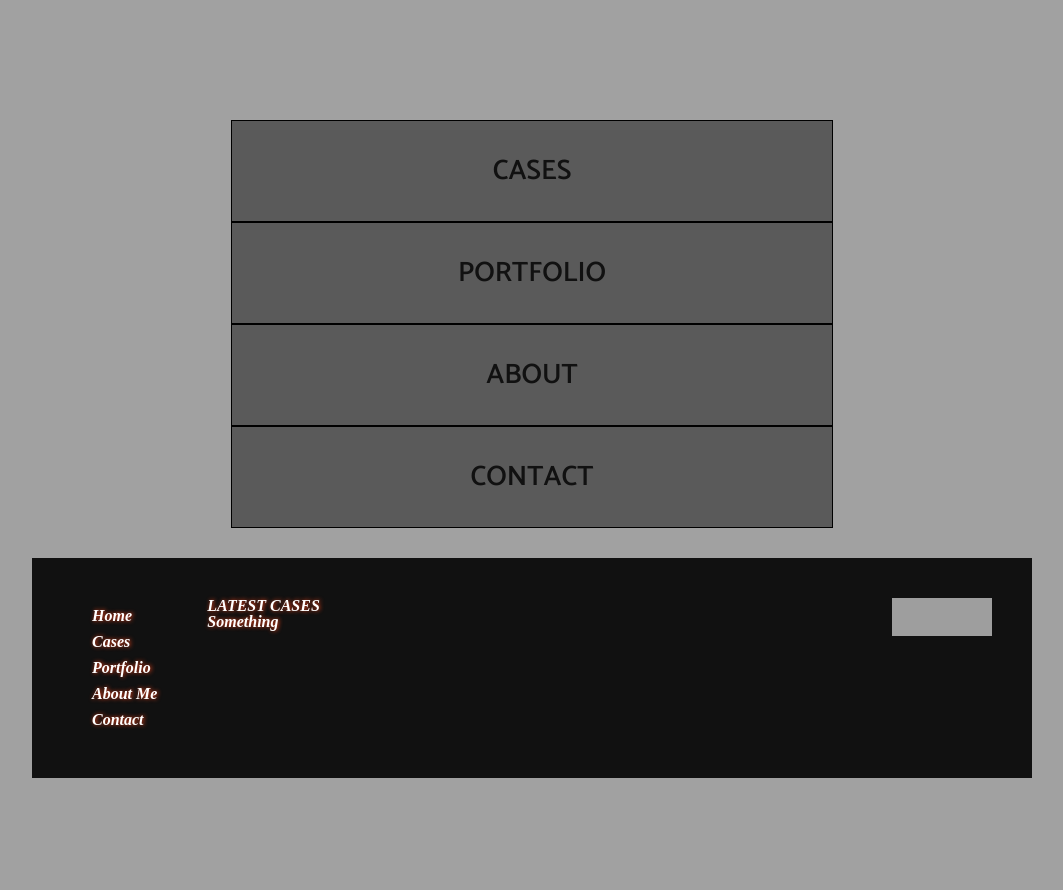
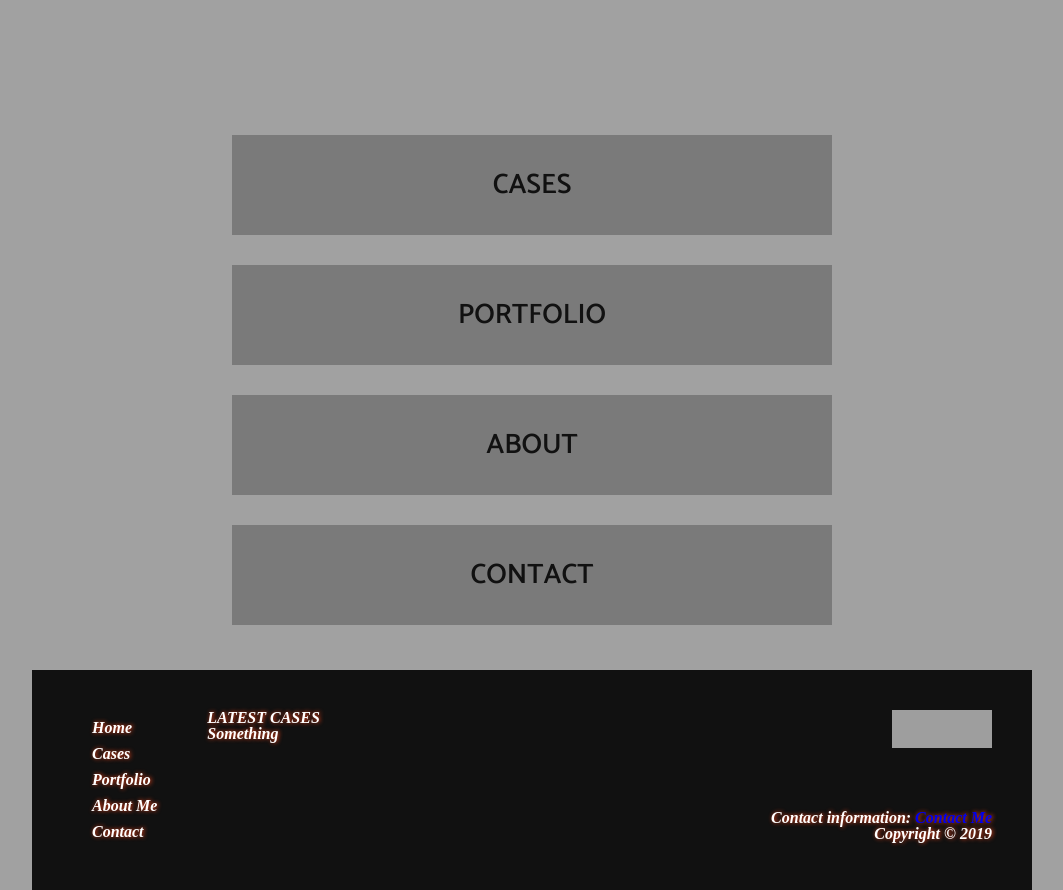
Before and after one commit to tgabri/tgabri.github.io, a plain HTML site: page index.html in a window 1280 px wide. Shown: the part 460-1350 px from the top of the page, without its empty margins (108-1171 px from the left). Before the commit the page ends 1238 px from the top, so only its background shows below. Drawn offline with nearby package versions, Linux system fonts and the light colour scheme; grey boxes are pictures that could not be loaded.

Commit message:
footer increased info

```diff
--- a/index.html
+++ b/index.html
@@ -59,19 +59,19 @@
       <footer>
         <ul class="footer-links-main">
           <li class="nav-item">
-            <a href="">Home</a>
+            <a href="/index.html">Home</a>
           </li>
           <li class="nav-item">
-            <a href="">Cases</a>
+            <a href="/cases.html">Cases</a>
           </li>
           <li class="nav-item">
-            <a href="">Portfolio</a>
+            <a href="/portfolio.html">Portfolio</a>
           </li>
           <li class="nav-item">
-            <a href="">About Me</a>
+            <a href="/about.html">About Me</a>
           </li>
           <li class="nav-item">
-            <a href="">Contact</a>
+            <a href="/contact.html">Contact</a>
           </li>
         </ul>
         <ul class="footer-links-cases">
@@ -96,6 +96,13 @@
               alt="github icon"
           /></a>
         </div>
+        <div class="footer-contact">
+          <p>
+            Contact information:
+            <a href="mailto:tgabri@gmail.com"> Contact Me</a>
+          </p>
+          <p>Copyright &copy; 2019</p>
+        </div>
       </footer>
     </div>
   </body>
--- a/style.css
+++ b/style.css
@@ -304,11 +304,11 @@ header .header-cases {
   margin: 15px 15px 0;
   width: calc(100%-30px);
   height: 100px;
-  background-color: #5a5a5a;
+  background-color: #7a7a7a;
 }
 
 .index-links div:hover {
-  background: #7a7a7a;
+  background: #5a5a5a;
 }
 
 .index-links div h3 {
@@ -343,11 +343,9 @@ header .header-cases {
 
   .index-links div {
     display: block;
-    margin: 0 auto;
+    margin: 15px auto;
     padding: 10px 0;
     height: 80px;
-    background-color: #5a5a5a;
-    border: 1px solid #000;
   }
 
   .index-links div h3 {
@@ -657,6 +655,18 @@ footer ul li a {
   width: 100%;
   float: right;
 }
+
+.footer-contact {
+  font-family: 'Times New Roman', Times, serif;
+  font-size: 16px;
+  font-weight: 900;
+  font-style: italic;
+  color: #fff;
+  line-height: 16px;
+  margin-top: 100px;
+  text-align: end;
+}
+
 @media only screen and (min-width: 1000px) {
   .footer-links-cases {
     display: block;
```
Also changed, not shown: about.html (+12 -5 lines), case1.html (+12 -5 lines), cases.html (+12 -5 lines), contact.html (+12 -5 lines), portfolio.html (+12 -5 lines).
